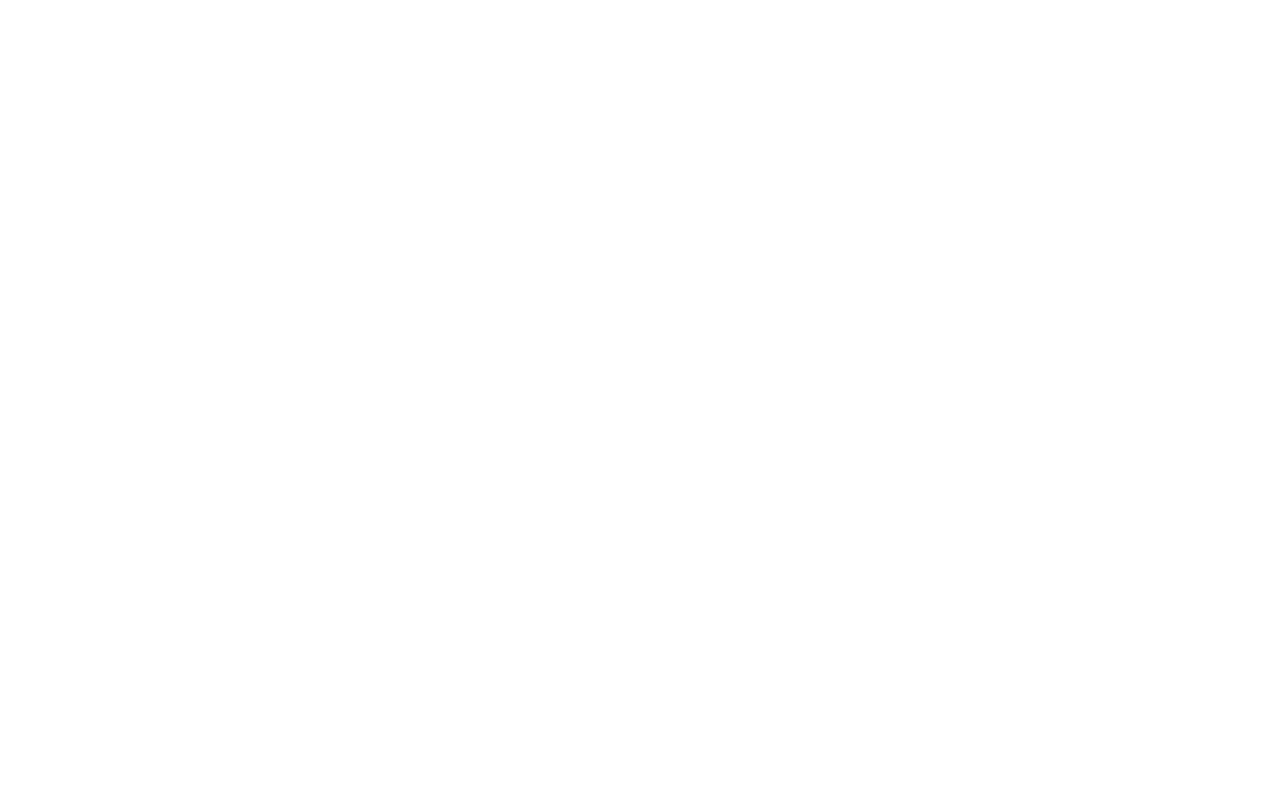
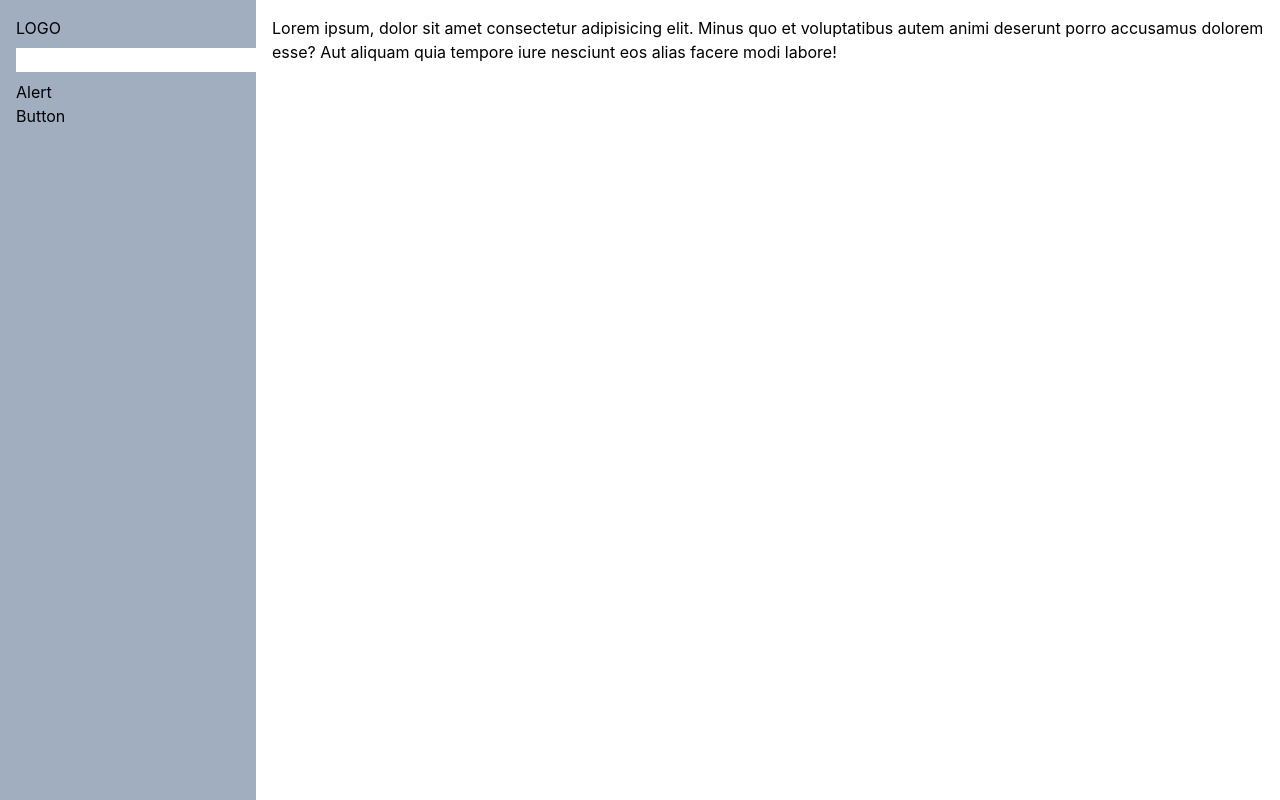
Before and after one commit to tailwindow/ui, a Vue app: page / in a window 1280 px wide. Built offline with nearby package versions, Linux system fonts and the light colour scheme.

Commit message:
basic layout

```diff
--- a/src/App.vue
+++ b/src/App.vue
@@ -1,3 +1,26 @@
 <template>
-  <router-view />
+  <div class="flex h-screen">
+    <!-- MENU SIDEBAR -->
+    <div class="w-64 bg-gray-500 p-4">
+      <div>LOGO</div>
+      <div class="py-2">
+        <input type="text" name="" id="" />
+      </div>
+      <app-menu></app-menu>
+    </div>
+    <!-- CONTENT -->
+    <div class="flex-1 p-4">
+      <router-view />
+    </div>
+  </div>
 </template>
+
+<script>
+import AppMenu from "./layouts/AppMenu";
+
+export default {
+  components: {
+    AppMenu
+  }
+};
+</script>
--- /dev/null
+++ b/src/components/Button.vue
@@ -0,0 +1,14 @@
+<template>
+  <div>
+    Button
+  </div>
+  <div>
+    <pre>
+      Source code example
+    </pre>
+  </div>
+</template>
+
+<script>
+export default {};
+</script>
--- /dev/null
+++ b/src/layouts/AppFooter.vue
@@ -0,0 +1,7 @@
+<template>
+  <div>
+    <router-link>
+      Button
+    </router-link>
+  </div>
+</template>
--- /dev/null
+++ b/src/layouts/AppHeader.vue
@@ -0,0 +1,7 @@
+<template>
+  <div>
+    <router-link>
+      Button
+    </router-link>
+  </div>
+</template>
--- /dev/null
+++ b/src/layouts/AppMenu.vue
@@ -0,0 +1,6 @@
+<template>
+  <div class="flex flex-col">
+    <a href="">Alert</a>
+    <a href="">Button</a>
+  </div>
+</template>
--- a/src/router/index.js
+++ b/src/router/index.js
@@ -4,7 +4,12 @@
   {
     path: "/",
     name: "Home",
-    component: () => import(/* webpackChunkName: "home" */ "../views/Home.vue")
+    component: () => import("../views/Home.vue")
+  },
+  {
+    path: "/button",
+    name: "Button",
+    component: () => import("../components/Button.vue")
   }
 ];
 
--- a/src/views/Home.vue
+++ b/src/views/Home.vue
@@ -1,5 +1,9 @@
 <template>
-  <div class="home"></div>
+  <div>
+    Lorem ipsum, dolor sit amet consectetur adipisicing elit. Minus quo et
+    voluptatibus autem animi deserunt porro accusamus dolorem esse? Aut aliquam
+    quia tempore iure nesciunt eos alias facere modi labore!
+  </div>
 </template>
 
 <script>
```
